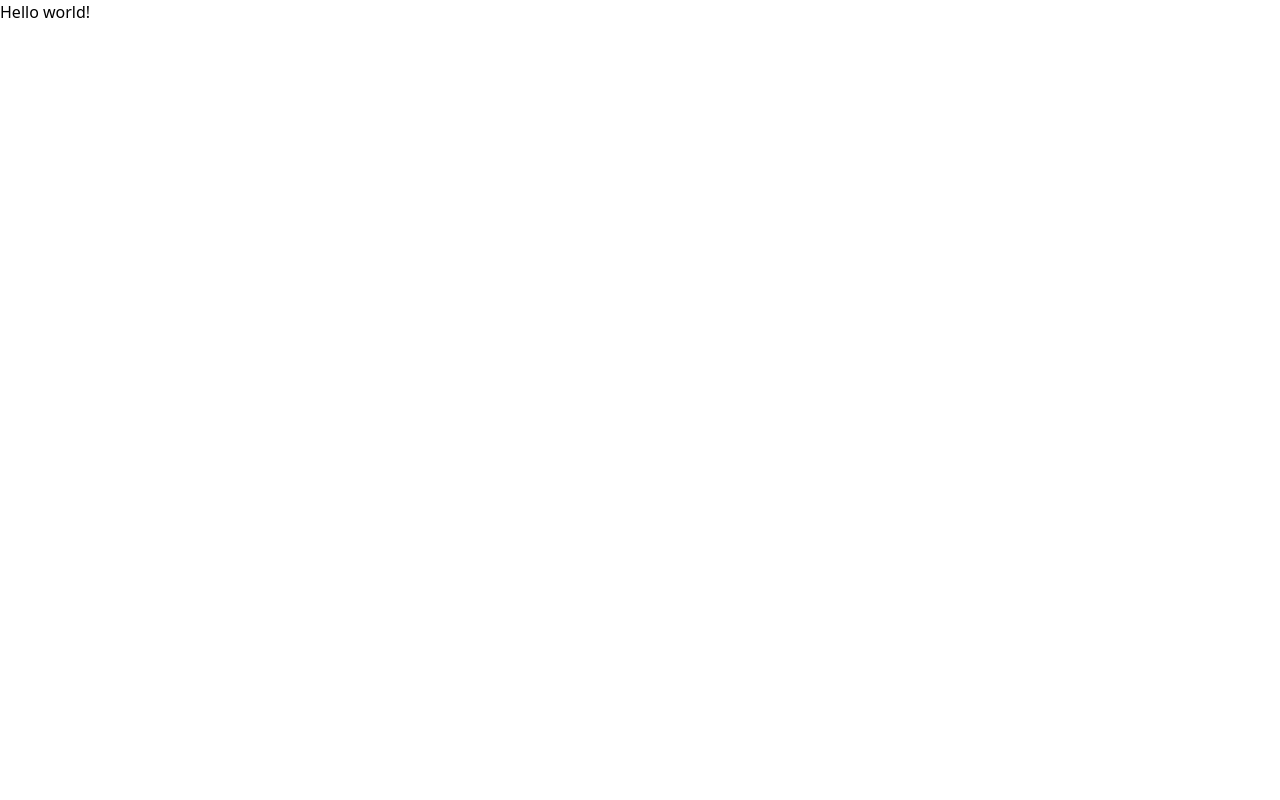
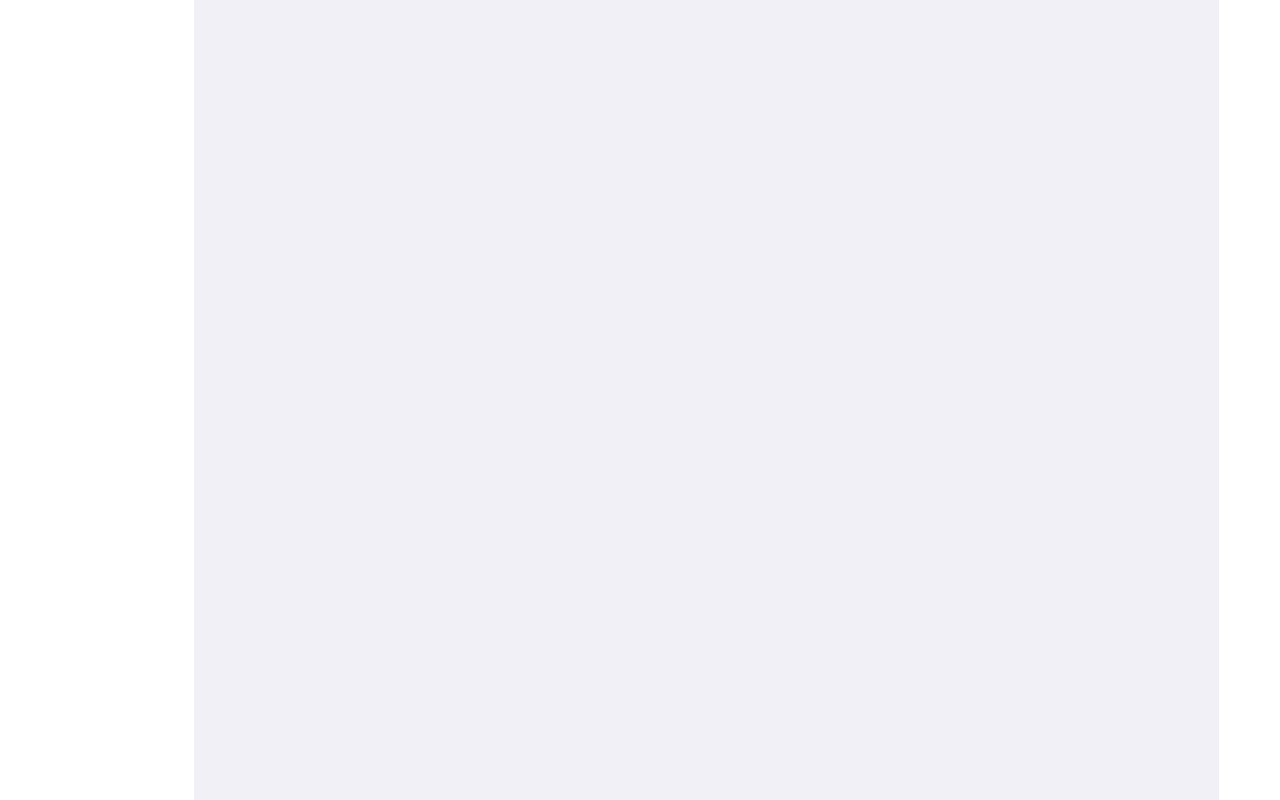
Before and after one commit to DanielTabares1/ing-web-cv, a Next.js app: page / in a window 1280 px wide. Built offline with nearby package versions, Linux system fonts and the light colour scheme.

Commit message:
Main sections

```diff
--- /dev/null
+++ b/components/Aside.tsx
@@ -0,0 +1,19 @@
+
+
+const Aside = () => {
+
+    return(
+        <div className="h-screen w-64 bg-white">
+
+            <div></div>
+            <div></div>
+            <div></div>
+            <div></div>
+            <div></div>
+
+        </div>
+    );
+
+};
+
+export { Aside };
--- /dev/null
+++ b/components/Links.tsx
@@ -0,0 +1,11 @@
+
+
+const Links = () => {
+    return(
+        <div className="h-screen w-20 bg-white">
+
+        </div>
+    );
+};
+
+export { Links };
--- /dev/null
+++ b/components/MainInfo.tsx
@@ -0,0 +1,15 @@
+
+
+const MainInfo = () => {
+    return(
+        <div className="h-screen w-full">
+            <div></div>
+            <div></div>
+            <div></div>
+            <div></div>
+            <div></div>
+        </div>
+    );
+};
+
+export { MainInfo };
--- a/pages/index.tsx
+++ b/pages/index.tsx
@@ -1,8 +1,16 @@
+import { Aside } from "@/components/Aside";
+import { MainInfo } from "@/components/MainInfo";
+import { Links } from "@/components/Links";
+
 const Home = () => {
   return (
-    <div>
-      Hello world!
-    </div>
+    <main className="flex bg-main-bg  gap-7">
+
+      <Aside />
+      <MainInfo />
+      <Links />
+
+    </main>
   )
 }
 
--- a/styles/globals.css
+++ b/styles/globals.css
@@ -1,3 +1,7 @@
 @tailwind base;
 @tailwind components;
 @tailwind utilities;
+
+.debug{
+  border: 1px solid red;
+}
--- a/tailwind.config.ts
+++ b/tailwind.config.ts
@@ -13,6 +13,9 @@ const config: Config = {
         'gradient-conic':
           'conic-gradient(from 180deg at 50% 50%, var(--tw-gradient-stops))',
       },
+      colors: {
+        "main-bg": "#F0F0F6",
+      },
     },
   },
   plugins: [],
```
